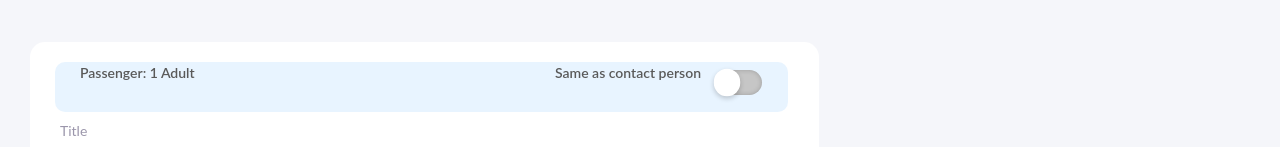
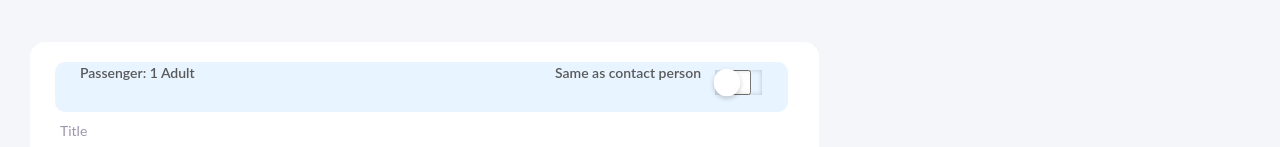
Before and after one commit to rifqiay/Angkasa-Ticketing-Frontend, a React (Create React App) app: page /detail/1 in a window 1280 px wide. Shown: the part 653-800 px from the top of the page. Built offline with nearby package versions, Linux system fonts and the light colour scheme.

Commit message:
fix css webkit

```diff
--- a/src/pages/flightDetail/flightDetail.module.css
+++ b/src/pages/flightDetail/flightDetail.module.css
@@ -440,7 +440,6 @@ body {
   left: 660px;
   width: 47px;
   height: 25px;
-  -webkit-appearance: none;
   background: #c6c6c6;
   outline: none;
   border-radius: 20px;
```
